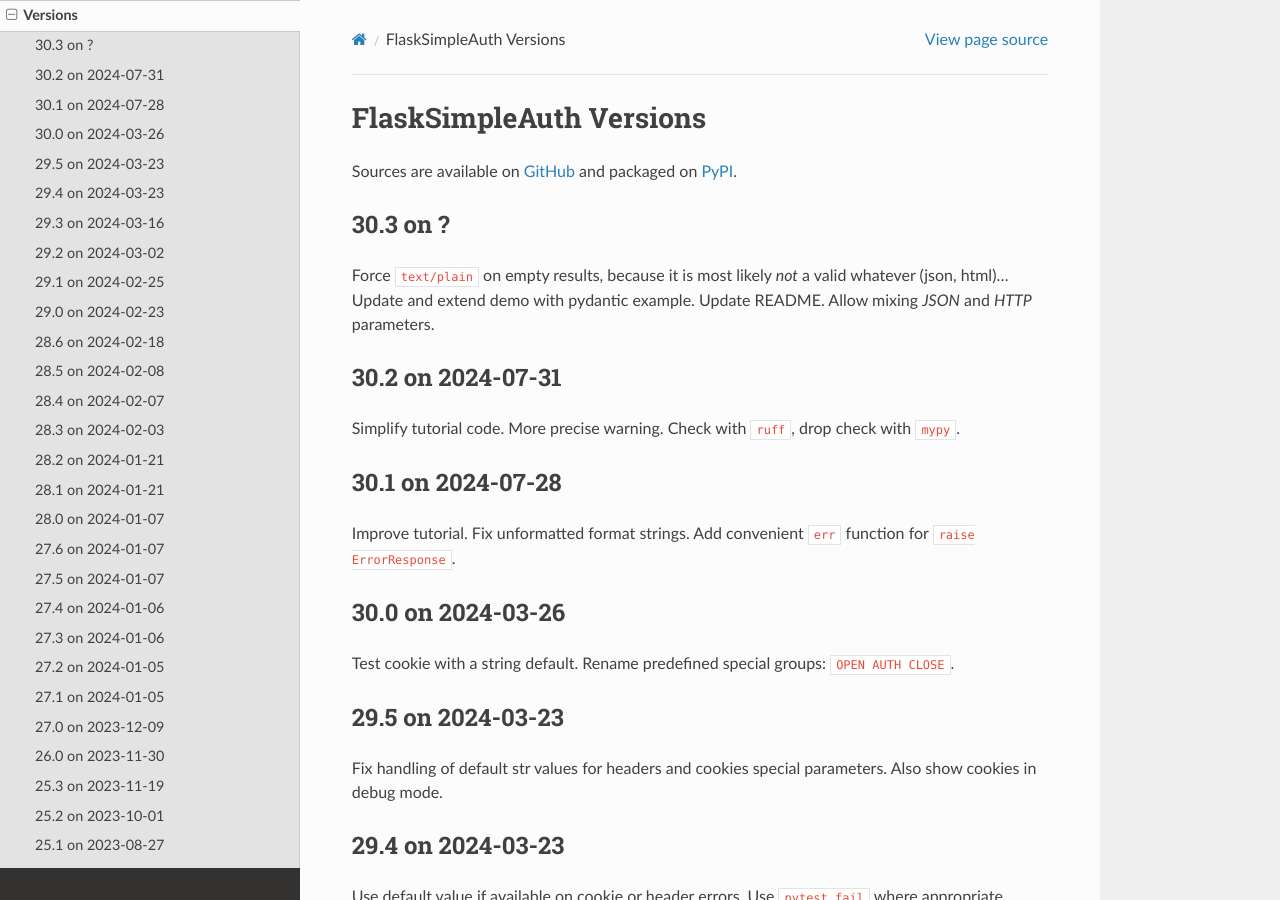
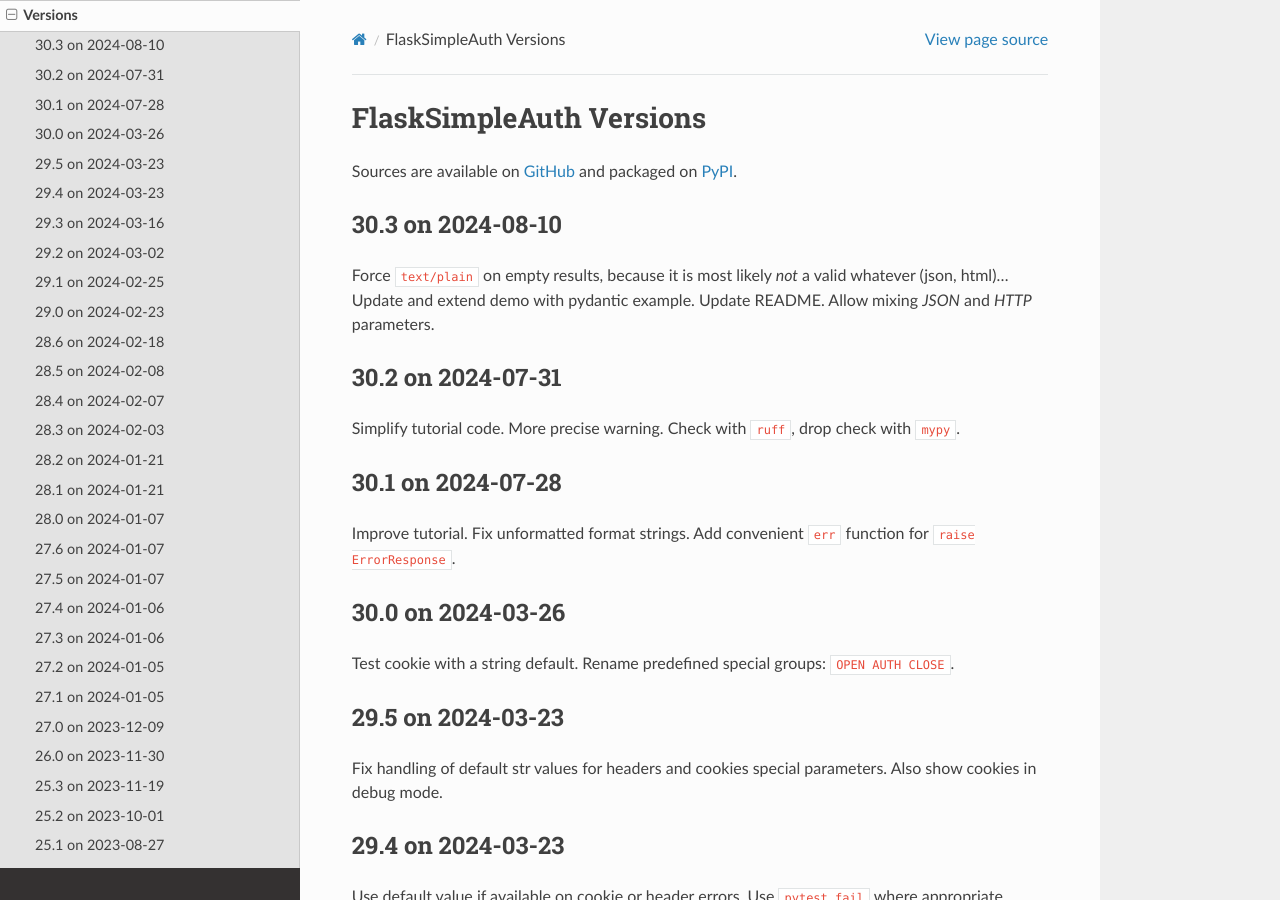
Before and after one commit to zx80/flask-simple-auth, a Sphinx documentation site: the page built from docs/VERSIONS.md, in a window 1280 px wide and 900 px high. Built offline with Sphinx 7.4.7 and the Read the Docs theme 2.0.0, drawn with Linux system fonts in a browser that asks for light colours; pages that are not in the unit, such as notebooks, are missing from menus.

Commit message:
release 30.3!

```diff
--- a/docs/VERSIONS.md
+++ b/docs/VERSIONS.md
@@ -3,7 +3,7 @@
 Sources are available on [GitHub](https://github.com/zx80/flask-simple-auth)
 and packaged on [PyPI](https://pypi.org/project/FlaskSimpleAuth/).
 
-## 30.3 on ?
+## 30.3 on 2024-08-10
 
 Force `text/plain` on empty results, because it is most likely _not_ a valid
 whatever (json, html)…
```
